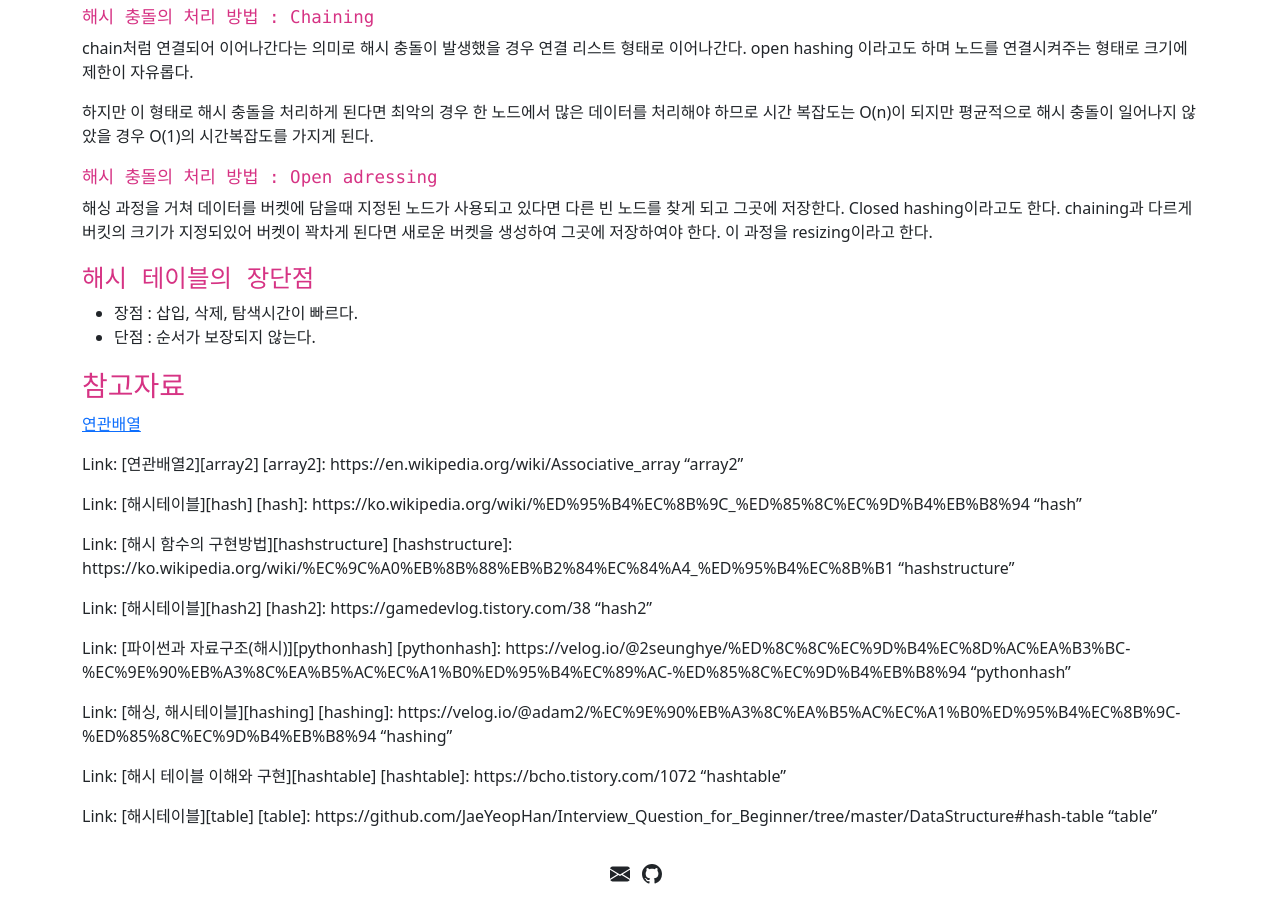
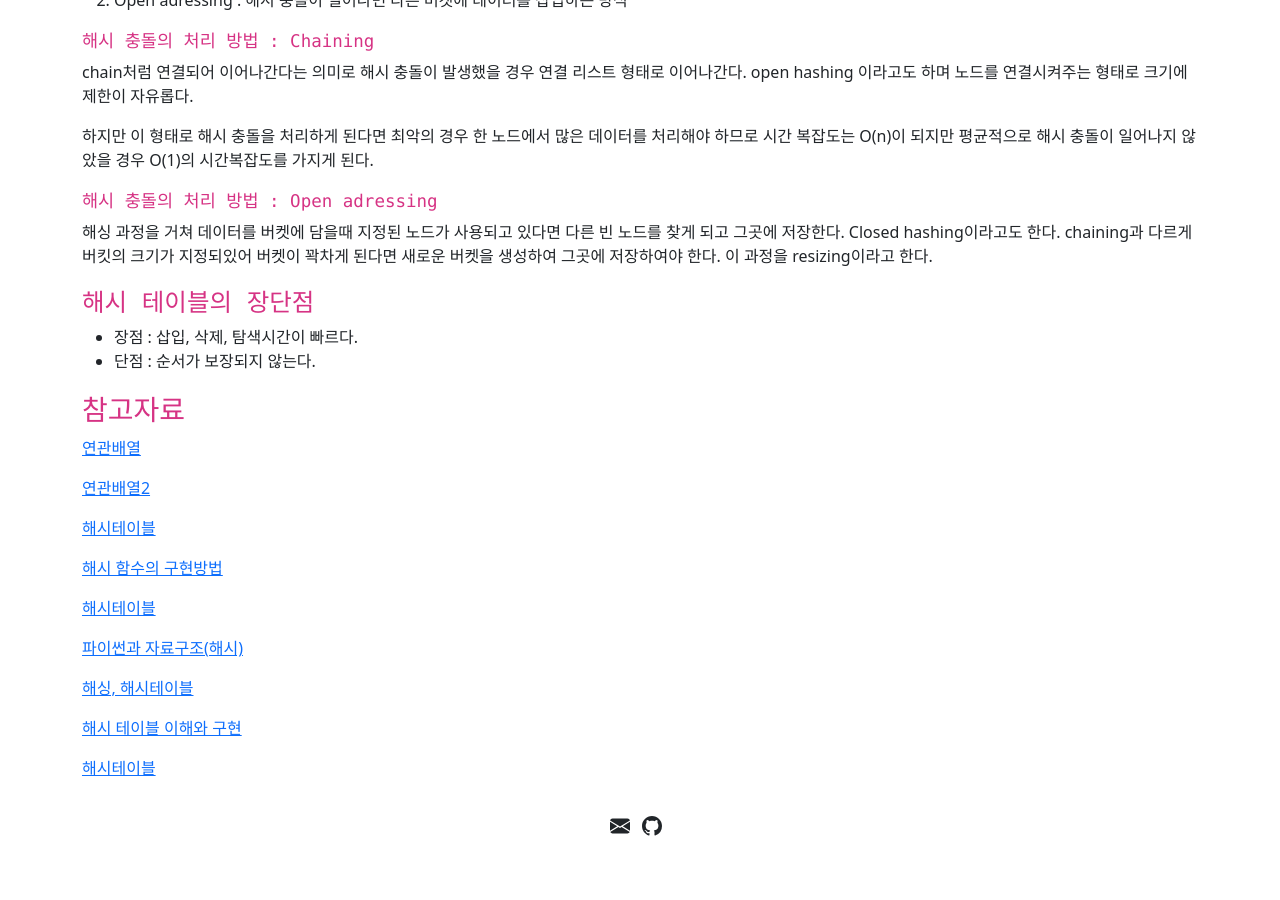
Before and after one commit to fomula91/fomula91.github.io, a Jekyll site: the page built from _posts/2022-3-16-SpartaCodingClub-al3.md, in a window 1280 px wide and 900 px high, scrolled down 1188 px. Built offline with Jekyll 4.4.1, drawn with Linux system fonts in a browser that asks for light colours; after the commit the page ends 2040 px from its top, so only the background shows below that; some of the changed text lies outside the part shown.

Commit message:
update posts

```diff
--- a/_posts/2022-3-16-SpartaCodingClub-al3.md
+++ b/_posts/2022-3-16-SpartaCodingClub-al3.md
@@ -70,26 +70,18 @@ Closed hashing이라고도 한다. chaining과 다르게 버킷의 크기가 지
 ## `참고자료`
 [연관배열](https://ko.wikipedia.org/wiki/%EC%97%B0%EA%B4%80_%EB%B0%B0%EC%97%B4)
 
-Link: [연관배열2][array2]
-[array2]: https://en.wikipedia.org/wiki/Associative_array "array2"
+[연관배열2](https://en.wikipedia.org/wiki/Associative_array)
 
-Link: [해시테이블][hash]
-[hash]: https://ko.wikipedia.org/wiki/%ED%95%B4%EC%8B%9C_%ED%85%8C%EC%9D%B4%EB%B8%94 "hash"
+[해시테이블](https://ko.wikipedia.org/wiki/%ED%95%B4%EC%8B%9C_%ED%85%8C%EC%9D%B4%EB%B8%94)
 
-Link: [해시 함수의 구현방법][hashstructure]
-[hashstructure]: https://ko.wikipedia.org/wiki/%EC%9C%A0%EB%8B%88%EB%B2%84%EC%84%A4_%ED%95%B4%EC%8B%B1 "hashstructure"
+[해시 함수의 구현방법](https://ko.wikipedia.org/wiki/%EC%9C%A0%EB%8B%88%EB%B2%84%EC%84%A4_%ED%95%B4%EC%8B%B1)
 
-Link: [해시테이블][hash2]
-[hash2]: https://gamedevlog.tistory.com/38 "hash2"
+[해시테이블](https://gamedevlog.tistory.com/38)
 
-Link: [파이썬과 자료구조(해시)][pythonhash]
-[pythonhash]: https://velog.io/@2seunghye/%ED%8C%8C%EC%9D%B4%EC%8D%AC%EA%B3%BC-%EC%9E%90%EB%A3%8C%EA%B5%AC%EC%A1%B0%ED%95%B4%EC%89%AC-%ED%85%8C%EC%9D%B4%EB%B8%94 "pythonhash"
+[파이썬과 자료구조(해시)](https://velog.io/@2seunghye/%ED%8C%8C%EC%9D%B4%EC%8D%AC%EA%B3%BC-%EC%9E%90%EB%A3%8C%EA%B5%AC%EC%A1%B0%ED%95%B4%EC%89%AC-%ED%85%8C%EC%9D%B4%EB%B8%94)
 
-Link: [해싱, 해시테이블][hashing]
-[hashing]: https://velog.io/@adam2/%EC%9E%90%EB%A3%8C%EA%B5%AC%EC%A1%B0%ED%95%B4%EC%8B%9C-%ED%85%8C%EC%9D%B4%EB%B8%94 "hashing"
+[해싱, 해시테이블](https://velog.io/@adam2/%EC%9E%90%EB%A3%8C%EA%B5%AC%EC%A1%B0%ED%95%B4%EC%8B%9C-%ED%85%8C%EC%9D%B4%EB%B8%94)
 
-Link: [해시 테이블 이해와 구현][hashtable]
-[hashtable]: https://bcho.tistory.com/1072 "hashtable"
+[해시 테이블 이해와 구현](https://bcho.tistory.com/1072)
 
-Link: [해시테이블][table]
-[table]: https://github.com/JaeYeopHan/Interview_Question_for_Beginner/tree/master/DataStructure#hash-table "table"
+[해시테이블](https://github.com/JaeYeopHan/Interview_Question_for_Beginner/tree/master/DataStructure#hash-table)
```
Also changed, not shown: _posts/2022-3-18-SpartaCodingClub-al4.md (+4 -8 lines).
